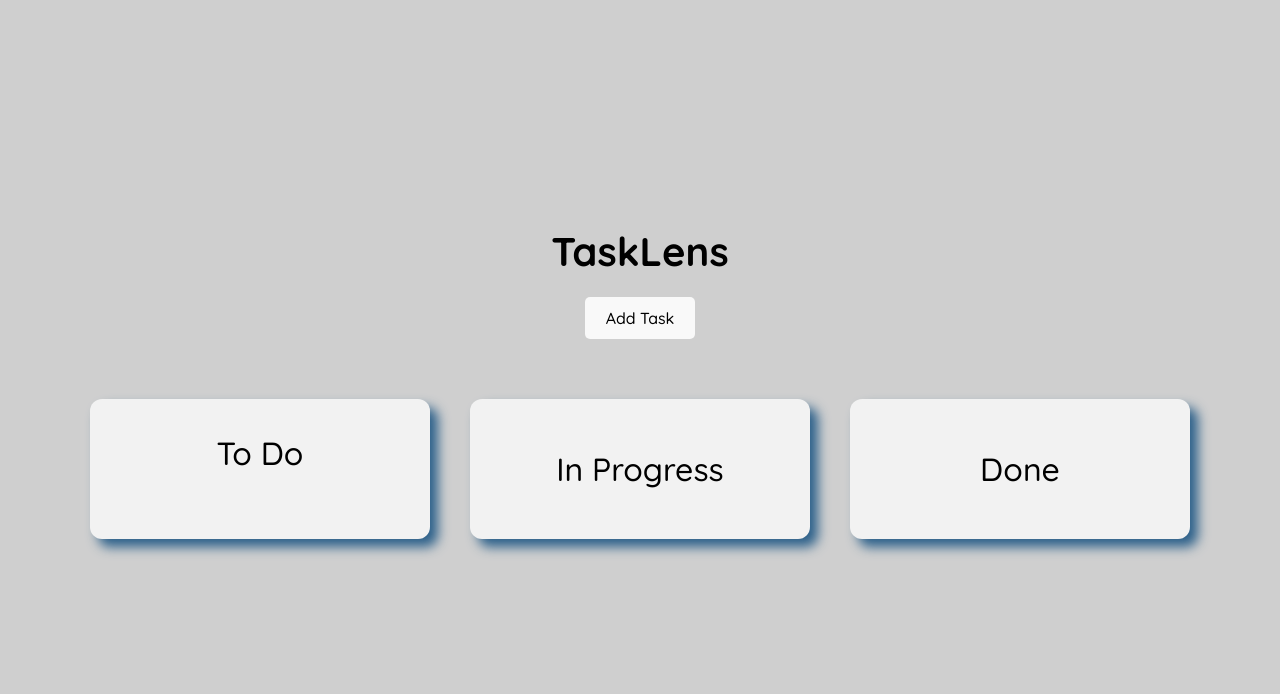
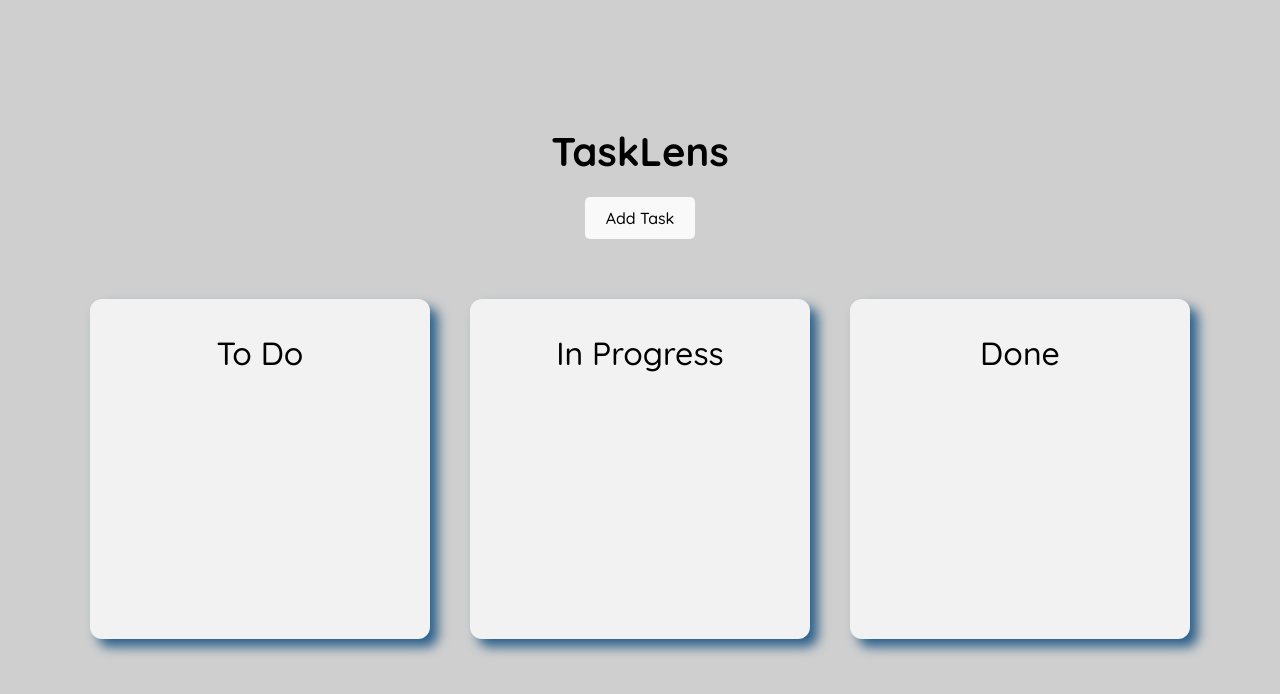
Before and after one commit to fleur-t/Tech-Challenge, a React (Vite) app: page / in a window 1280 px wide. Shown: the top 694 px of the page. Built offline with nearby package versions, Linux system fonts and the light colour scheme.

Commit message:
Drag and drop system added

```diff
--- a/src/App.css
+++ b/src/App.css
@@ -29,10 +29,11 @@
   gap: 2rem;
 }
 
-.card{
+.card-list {
   display: flex;
   flex-direction: column;
   gap: 10px ;
+  min-height: 200px; /* Provides space to drop when empty */
 }
 
 /* Responsive design */
--- a/src/App.jsx
+++ b/src/App.jsx
@@ -1,4 +1,4 @@
-import { useState,useEffect } from 'react'
+import { useState, useEffect } from 'react'
 import './App.css'
 import Card from './components/card'
 
@@ -9,10 +9,10 @@ function App() {
 
     const parsed = JSON.parse(saved)
 
-  // Fix missing createdAt for old tasks
     return parsed.map(task => ({
       ...task,
-    createdAt: task.createdAt || new Date().toISOString()
+      createdAt: task.createdAt || new Date().toISOString(),
+      status: task.status || 'todo'
     }))
   })
 
@@ -20,12 +20,32 @@ function App() {
     localStorage.setItem("tasks", JSON.stringify(tasks))
   }, [tasks])
 
+  const onDragStart = (e, id) => {
+    e.dataTransfer.setData("id", id);
+  }
+
+  const onDragOver = (e) => {
+    e.preventDefault();
+  }
+
+  const onDrop = (e, status) => {
+    let id = e.dataTransfer.getData("id");
+    let updatedTasks = tasks.map((task) => {
+      if (task.id.toString() === id) {
+        task.status = status;
+      }
+      return task;
+    });
+    setTasks(updatedTasks);
+  }
+
   const addTask = () => {
     const newTask = {
       id: Date.now(),
       title: 'New Task',
       description: 'Task description',
-      Date: new Date().toLocaleDateString()
+      Date: new Date().toLocaleDateString(),
+      status: 'todo'
     }
 
     setTasks([...tasks, newTask])
@@ -46,6 +66,10 @@ function App() {
     ))
   }
 
+  const todoTasks = tasks.filter(task => task.status === 'todo');
+  const inProgressTasks = tasks.filter(task => task.status === 'in-progress');
+  const doneTasks = tasks.filter(task => task.status === 'done');
+
   return (
     <>
       <div className="Header">
@@ -55,10 +79,14 @@ function App() {
         </div>
       </div>
       <div className="board-wrapper">
-        <div className="board-container">
+        <div
+          className="board-container"
+          onDragOver={(e) => onDragOver(e)}
+          onDrop={(e) => onDrop(e, "todo")}
+        >
           <h1 className="board-title">To Do</h1>
-          <div className="card">
-            {tasks.map(task => (
+          <div className="card-list">
+            {todoTasks.map(task => (
               <Card
                 key={task.id}
                 task={task}
@@ -67,15 +95,52 @@ function App() {
                 stopEditing={() => setEditingId(null)}
                 onUpdate={updateTask}
                 onDelete={() => deleteTask(task.id)}
+                onDragStart={(e) => onDragStart(e, task.id)}
               />
             ))}
           </div>
         </div>
-          <div className='board-container'>
+        <div
+          className='board-container'
+          onDragOver={(e) => onDragOver(e)}
+          onDrop={(e) => onDrop(e, "in-progress")}
+        >
           <h1 className="board-title">In Progress</h1>
+          <div className="card-list">
+            {inProgressTasks.map(task => (
+              <Card
+                key={task.id}
+                task={task}
+                isEditing={editingId === task.id}
+                startEditing={() => setEditingId(task.id)}
+                stopEditing={() => setEditingId(null)}
+                onUpdate={updateTask}
+                onDelete={() => deleteTask(task.id)}
+                onDragStart={(e) => onDragStart(e, task.id)}
+              />
+            ))}
           </div>
-          <div className='board-container'>
+        </div>
+        <div
+          className='board-container'
+          onDragOver={(e) => onDragOver(e)}
+          onDrop={(e) => onDrop(e, "done")}
+        >
           <h1 className="board-title">Done</h1>
+          <div className="card-list">
+            {doneTasks.map(task => (
+              <Card
+                key={task.id}
+                task={task}
+                isEditing={editingId === task.id}
+                startEditing={() => setEditingId(task.id)}
+                stopEditing={() => setEditingId(null)}
+                onUpdate={updateTask}
+                onDelete={() => deleteTask(task.id)}
+                onDragStart={(e) => onDragStart(e, task.id)}
+              />
+            ))}
+          </div>
         </div>
 
       </div>
--- a/src/components/card.jsx
+++ b/src/components/card.jsx
@@ -2,7 +2,7 @@ import { useState } from 'react';
 import '../styles/card.css';
 import '../styles/taskForm.css';
 
-function Card({ task, isEditing, startEditing, stopEditing, onUpdate, onDelete }) {
+function Card({ task, isEditing, startEditing, stopEditing, onUpdate, onDelete, onDragStart }) {
 
     const [title, setTitle] = useState(task.title)
     const [description, setDescription] = useState(task.description)
@@ -17,7 +17,12 @@ function Card({ task, isEditing, startEditing, stopEditing, onUpdate, onDelete }
     }
 
     return (
-    <div className="card">
+        <div
+            className="card"
+            draggable
+            onDragStart={onDragStart}
+            style={{ cursor: 'grab' }}
+        >
 
             {isEditing ? (
                 <>
@@ -35,7 +40,7 @@ return (
                 </>
             ) : (
                 <>
-            <div  className='task'onClick={startEditing}>
+                    <div className='task' onClick={startEditing}>
                         <h2>{task.title}</h2>
                         <p className="date">
                             {task.createdAt
```
Lines whose indentation alone changed are shown as unchanged.
